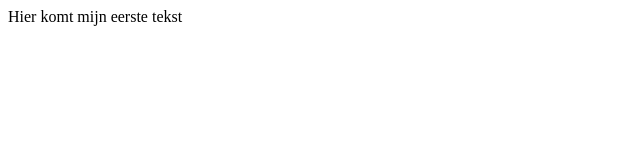
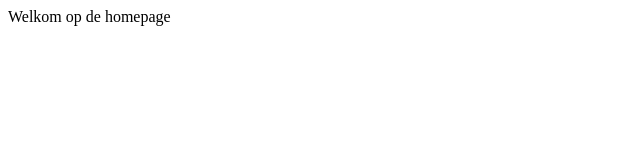
Before and after one commit to keesvandespek1/keesvandespek2.github.io, a plain HTML site: page index.html in a window 1280 px wide. Shown: the full height of the page, 0-640 px from the left. Drawn offline with Linux system fonts and the light colour scheme.

Commit message:
Homepage

```diff
--- a/index.html
+++ b/index.html
@@ -6,6 +6,6 @@
         <meta charset="utf-8">
     </head>
     <body>
-        Hier komt mijn eerste tekst
+        Welkom op de homepage
     </body>
 </html>
```
